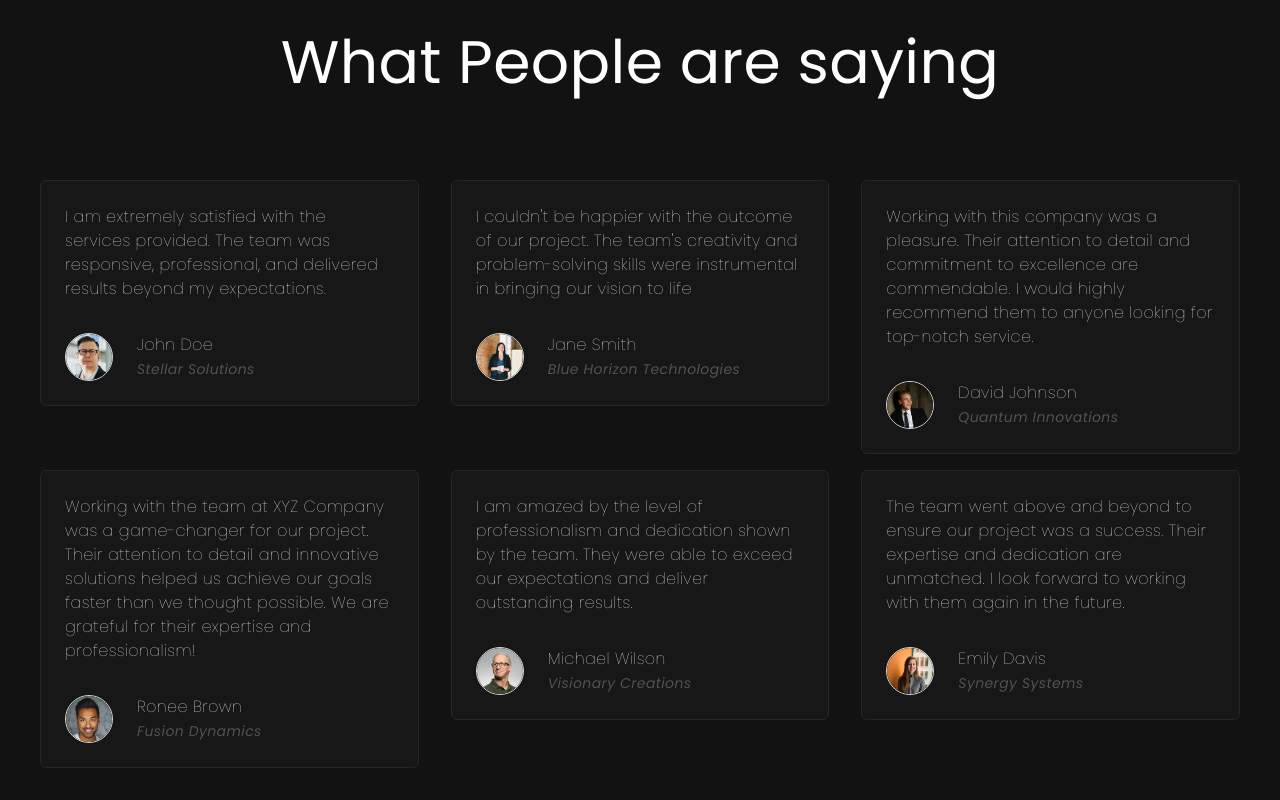
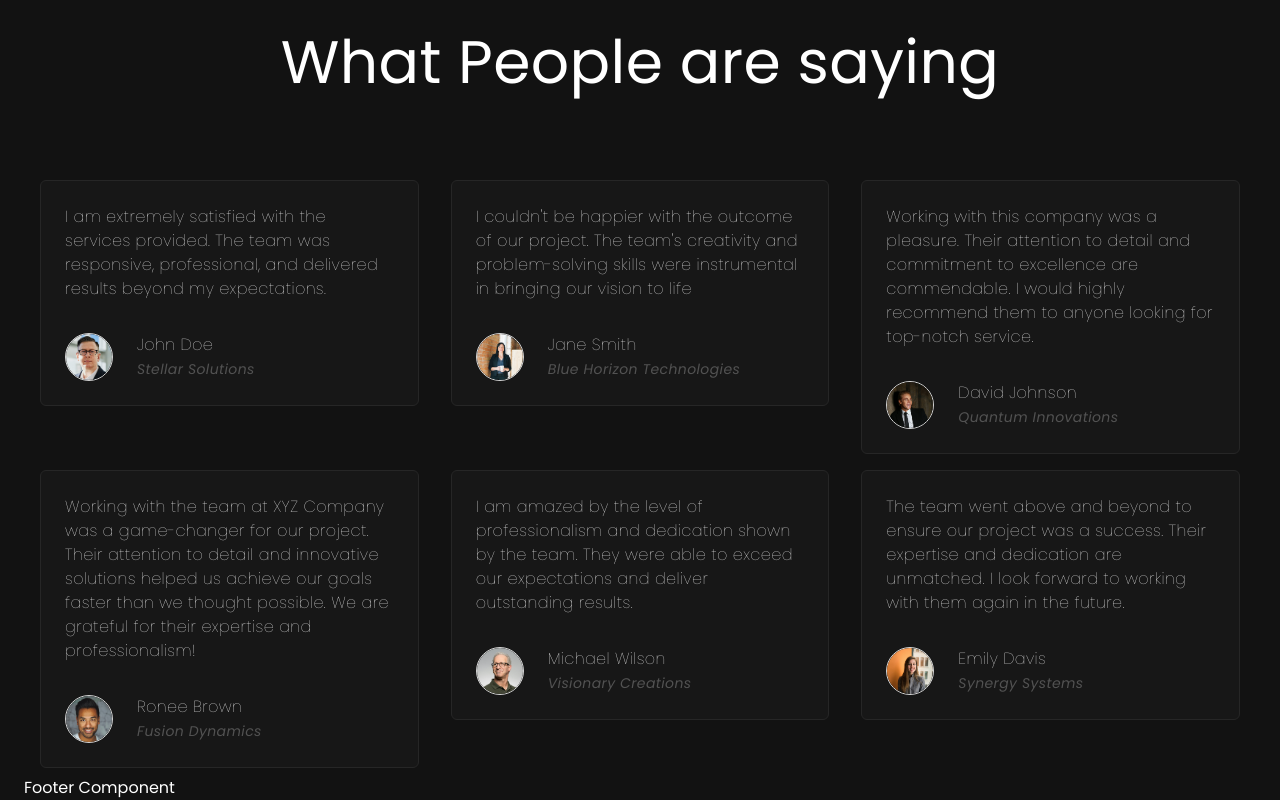
Before and after one commit to wacho91/visualizador, a React (Vite) app: page / in a window 1280 px wide. Shown: the part 3245-4045 px from the top of the page. Before the commit the page ends 4021 px from the top, so only its background shows below. Built offline with nearby package versions, Linux system fonts and the light colour scheme.

Commit message:
Footer Component

```diff
--- a/src/App.jsx
+++ b/src/App.jsx
@@ -1,4 +1,5 @@
 import Feature from "./components/Feature"
+import Footer from "./components/Footer"
 import Hero from "./components/Hero"
 import Navbar from "./components/Navbar"
 import Pricing from "./components/Pricing"
@@ -16,6 +17,7 @@ function App() {
         <Worflow />
         <Pricing />
         <Testimonial />
+        <Footer />
       </div>
     </>
   )
--- /dev/null
+++ b/src/components/Footer.jsx
@@ -0,0 +1,11 @@
+
+
+const Footer = () => {
+  return (
+    <div>
+        Footer Component
+    </div>
+  )
+}
+
+export default Footer
```
